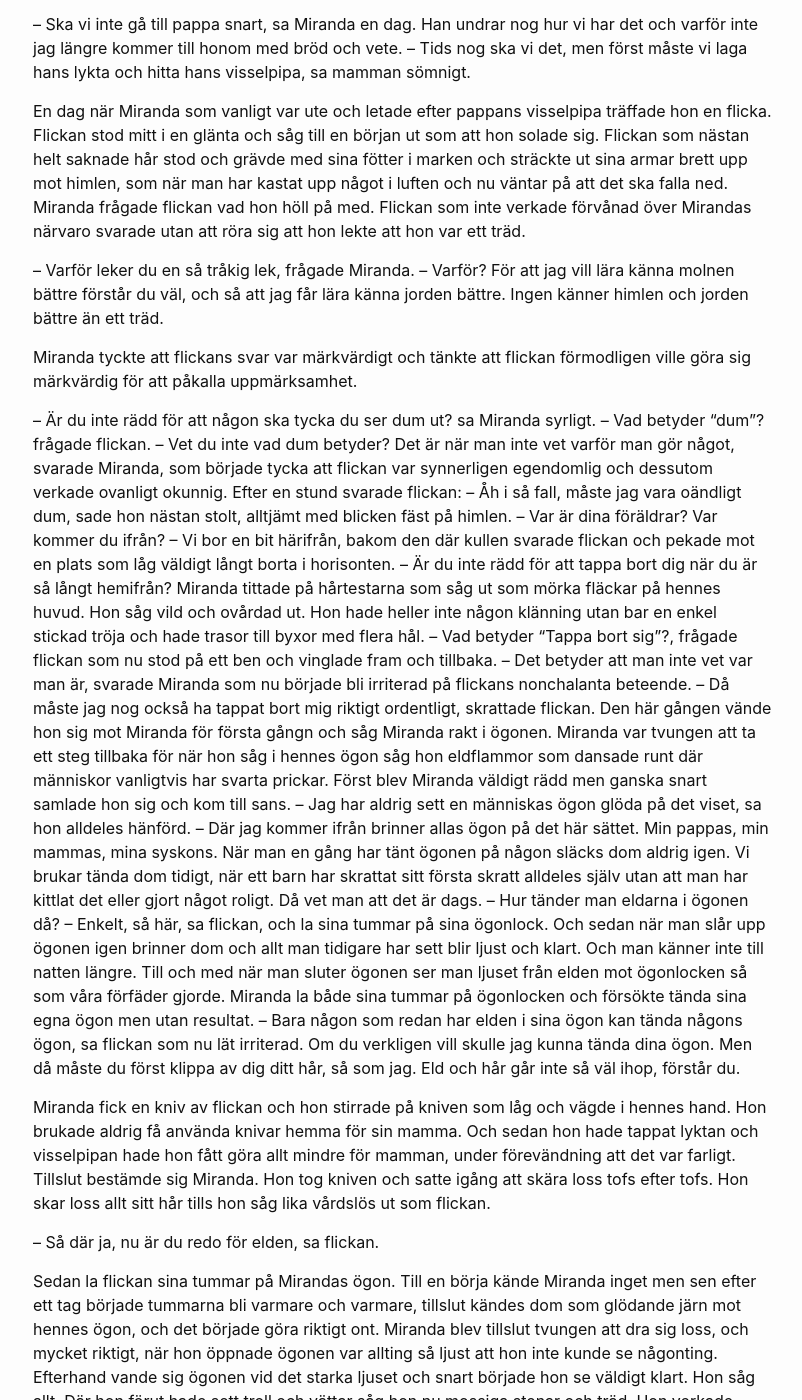
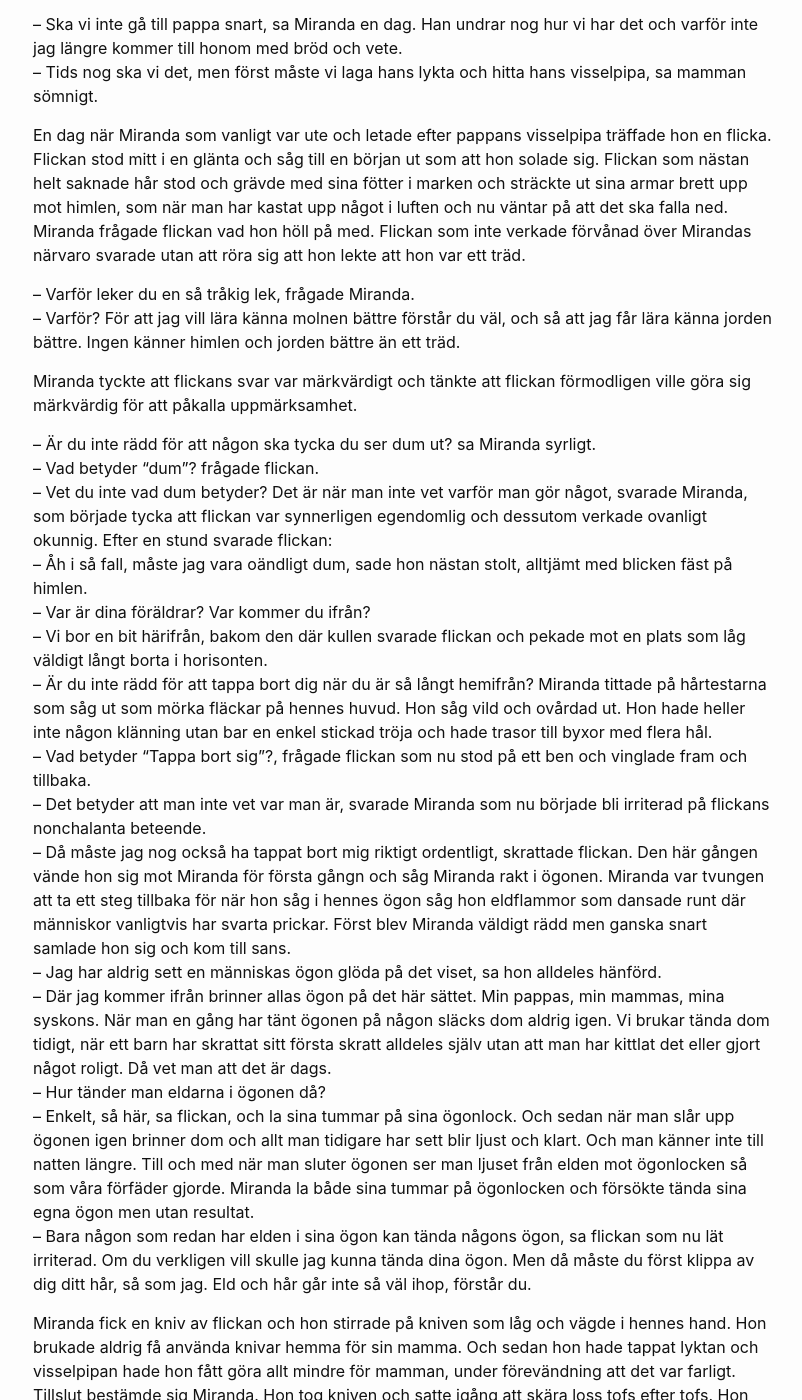
Before and after one commit to terr4form4/terr4form4.github.io, a Jekyll site: the page built from _posts/berättelser/2025-01-09-en-saga.md, in a window 1280 px wide and 1400 px high, scrolled down 2765 px. Shown: the whole window, without its empty margins (237-1039 px from the left). Built offline with Jekyll 4.4.1, drawn with Linux system fonts in a browser that asks for light colours; comment, search, counter and statistics services are not loaded; some of the changed text lies outside the part shown.

Commit message:
Sagan om Miranda

```diff
--- a/_posts/berättelser/2025-01-09-en-saga.md
+++ b/_posts/berättelser/2025-01-09-en-saga.md
@@ -36,31 +36,31 @@ Mamman tog dotterns långa hår och sitt eget hår och knöt ihop dem. Sedan hä
 
 Så gick tiden och håret kom att få fler och fler användningsområden för mamman. När inte mammans hår räckte till använde hon även Mirandas hår för att knyta saker hårdare till gården. Snart blev det väldigt svårt för någon av dom att röra sig fritt på gården utan att trassla in sig, och därför slutade mamman snart att röra sig och ville mest av allt ligga i sin säng. Hon lät Miranda komma till henne med mat och med kaffe.
 
--- Ska vi inte gå till pappa snart, sa Miranda en dag. Han undrar nog hur vi har det och varför inte jag längre kommer till honom med bröd och vete.
+-- Ska vi inte gå till pappa snart, sa Miranda en dag. Han undrar nog hur vi har det och varför inte jag längre kommer till honom med bröd och vete.<br/>
 -- Tids nog ska vi det, men först måste vi laga hans lykta och hitta hans visselpipa, sa mamman sömnigt.
 
 En dag när Miranda som vanligt var ute och letade efter pappans visselpipa träffade hon en flicka. Flickan stod mitt i en glänta och såg till en början ut som att hon solade sig. Flickan som nästan helt saknade hår stod och grävde med sina fötter i marken och sträckte ut sina armar brett upp mot himlen, som när man har kastat upp något i luften och nu väntar på att det ska falla ned. Miranda frågade flickan vad hon höll på med. Flickan som inte verkade förvånad över Mirandas närvaro svarade utan att röra sig att hon lekte att hon var ett träd.
 
--- Varför leker du en så tråkig lek, frågade Miranda.
+-- Varför leker du en så tråkig lek, frågade Miranda.<br/>
 -- Varför? För att jag vill lära känna molnen bättre förstår du väl, och så att jag får lära känna jorden bättre. Ingen känner himlen och jorden bättre än ett träd.
 
 Miranda tyckte att flickans svar var märkvärdigt och tänkte att flickan förmodligen ville göra sig märkvärdig för att påkalla uppmärksamhet.
 
--- Är du inte rädd för att någon ska tycka du ser dum ut? sa Miranda syrligt.
--- Vad betyder "dum"? frågade flickan.
+-- Är du inte rädd för att någon ska tycka du ser dum ut? sa Miranda syrligt.<br/>
+-- Vad betyder "dum"? frågade flickan.<br/>
 -- Vet du inte vad dum betyder? Det är när man inte vet varför man gör något, svarade Miranda, som började tycka att flickan var synnerligen egendomlig och dessutom verkade ovanligt okunnig.
-Efter en stund svarade flickan:
--- Åh i så fall, måste jag vara oändligt dum, sade hon nästan stolt, alltjämt med blicken fäst på himlen.
--- Var är dina föräldrar? Var kommer du ifrån?
--- Vi bor en bit härifrån, bakom den där kullen svarade flickan och pekade mot en plats som låg väldigt långt borta i horisonten.
--- Är du inte rädd för att tappa bort dig när du är så långt hemifrån? Miranda tittade på hårtestarna som såg ut som mörka fläckar på hennes huvud. Hon såg vild och ovårdad ut. Hon hade heller inte någon klänning utan bar en enkel stickad tröja och hade trasor till byxor med flera hål.
--- Vad betyder "Tappa bort sig"?, frågade flickan som nu stod på ett ben och vinglade fram och tillbaka.
--- Det betyder att man inte vet var man är, svarade Miranda som nu började bli irriterad på flickans nonchalanta beteende.
--- Då måste jag nog också ha tappat bort mig riktigt ordentligt, skrattade flickan. Den här gången vände hon sig mot Miranda för första gångn och såg Miranda rakt i ögonen. Miranda var tvungen att ta ett steg tillbaka för när hon såg i hennes ögon såg hon eldflammor som dansade runt där människor vanligtvis har svarta prickar. Först blev Miranda väldigt rädd men ganska snart samlade hon sig och kom till sans.
--- Jag har aldrig sett en människas ögon glöda på det viset, sa hon alldeles hänförd.
--- Där jag kommer ifrån brinner allas ögon på det här sättet. Min pappas, min mammas, mina syskons. När man en gång har tänt ögonen på någon släcks dom aldrig igen. Vi brukar tända dom tidigt, när ett barn har skrattat sitt första skratt alldeles själv utan att man har kittlat det eller gjort något roligt. Då vet man att det är dags.
--- Hur tänder man eldarna i ögonen då?
--- Enkelt, så här, sa flickan, och la sina tummar på sina ögonlock. Och sedan när man slår upp ögonen igen brinner dom och allt man tidigare har sett blir ljust och klart. Och man känner inte till natten längre. Till och med när man sluter ögonen ser man ljuset från elden mot ögonlocken så som våra förfäder gjorde. Miranda la både sina tummar på ögonlocken och försökte tända sina egna ögon men utan resultat.
+Efter en stund svarade flickan:<br/>
+-- Åh i så fall, måste jag vara oändligt dum, sade hon nästan stolt, alltjämt med blicken fäst på himlen.<br/>
+-- Var är dina föräldrar? Var kommer du ifrån?<br/>
+-- Vi bor en bit härifrån, bakom den där kullen svarade flickan och pekade mot en plats som låg väldigt långt borta i horisonten.<br/>
+-- Är du inte rädd för att tappa bort dig när du är så långt hemifrån? Miranda tittade på hårtestarna som såg ut som mörka fläckar på hennes huvud. Hon såg vild och ovårdad ut. Hon hade heller inte någon klänning utan bar en enkel stickad tröja och hade trasor till byxor med flera hål.<br/>
+-- Vad betyder "Tappa bort sig"?, frågade flickan som nu stod på ett ben och vinglade fram och tillbaka.<br/>
+-- Det betyder att man inte vet var man är, svarade Miranda som nu började bli irriterad på flickans nonchalanta beteende.<br/>
+-- Då måste jag nog också ha tappat bort mig riktigt ordentligt, skrattade flickan. Den här gången vände hon sig mot Miranda för första gångn och såg Miranda rakt i ögonen. Miranda var tvungen att ta ett steg tillbaka för när hon såg i hennes ögon såg hon eldflammor som dansade runt där människor vanligtvis har svarta prickar. Först blev Miranda väldigt rädd men ganska snart samlade hon sig och kom till sans.<br/>
+-- Jag har aldrig sett en människas ögon glöda på det viset, sa hon alldeles hänförd.<br/>
+-- Där jag kommer ifrån brinner allas ögon på det här sättet. Min pappas, min mammas, mina syskons. När man en gång har tänt ögonen på någon släcks dom aldrig igen. Vi brukar tända dom tidigt, när ett barn har skrattat sitt första skratt alldeles själv utan att man har kittlat det eller gjort något roligt. Då vet man att det är dags.<br/>
+-- Hur tänder man eldarna i ögonen då?<br/>
+-- Enkelt, så här, sa flickan, och la sina tummar på sina ögonlock. Och sedan när man slår upp ögonen igen brinner dom och allt man tidigare har sett blir ljust och klart. Och man känner inte till natten längre. Till och med när man sluter ögonen ser man ljuset från elden mot ögonlocken så som våra förfäder gjorde. Miranda la både sina tummar på ögonlocken och försökte tända sina egna ögon men utan resultat.<br/>
 -- Bara någon som redan har elden i sina ögon kan tända någons ögon, sa flickan som nu lät irriterad. Om du verkligen vill skulle jag kunna tända dina ögon. Men då måste du först klippa av dig ditt hår, så som jag. Eld och hår går inte så väl ihop, förstår du.
 
 Miranda fick en kniv av flickan och hon stirrade på kniven som låg och vägde i hennes hand. Hon brukade aldrig få använda knivar hemma för sin mamma. Och sedan hon hade tappat lyktan och visselpipan hade hon fått göra allt mindre för mamman, under förevändning att det var farligt. Tillslut bestämde sig Miranda. Hon tog kniven och satte igång att skära loss tofs efter tofs. Hon skar loss allt sitt hår tills hon såg lika vårdslös ut som flickan.
@@ -71,7 +71,7 @@ Sedan la flickan sina tummar på Mirandas ögon. Till en börja kände Miranda i
 
 Solen höll på gå ned helt nu men hon såg fortfarande klart och kände sig inte alls rädd. Det var första gången på länge som Miranda kände sig trygg med sig själv, utan sin mamma eller sin pappa. Miranda och flickan lekte länge och hade roligt ända tills flickan sa att hon måste återvända för att hennes föräldrar hade sagt åt henne att komma vid solnedgången för att äta.
 
--- Vill du följa med, du får hemskt gärna göra det, sa flickan.
+-- Vill du följa med, du får hemskt gärna göra det, sa flickan.<br/>
 -- Jag kan inte det, min mamma väntar också på mig. Och hon är säkert orolig för mig.
 
 Dom tog farväl och flickan sa att hon skulle komma tillbaka nästa dag och att dom kunde leka mer då. På vägen hem började Miranda att tänka på den här nya kraften som hade fått i gåva och vad den betydde för henne. Nu slog det henne att hon inte längre behövde hennes pappas lykta längre, hon tänkte gå till honom nu, och hon behövde inte heller hans visselpipa. När hon kom fram skulle hon ropa på honom och hon skulle komma tomhänt men hon skulle tända hans ögon och hon skulle också tända sin mammas ögon. Snart hörde hon vattnet, vilket betydde att hon var nära. Ju närmare hon kom desto mer kände hon igen sig, och desto mer kände hon en stor lycka i sitt hjärta, och hon sprang mot den mörka delen av skogen som hon nu inte behövde vara rädd för mer. Hon ropade högre och högre att "pappa nu är jag här, jag är här nu, du behöver inte vara rädd"
```
